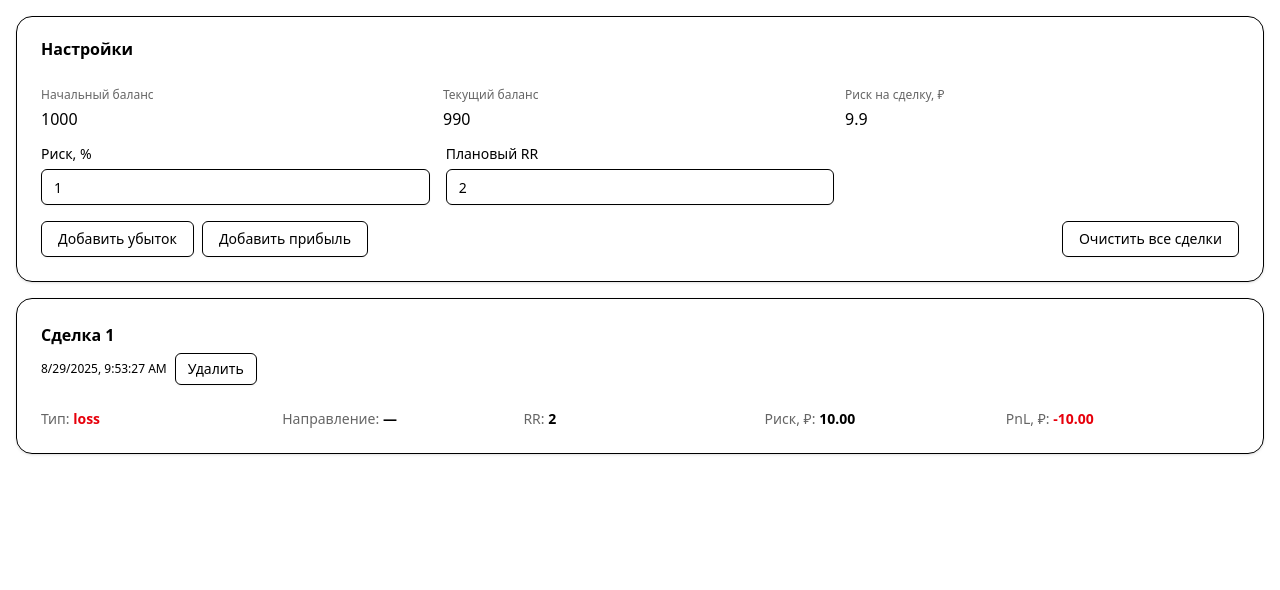
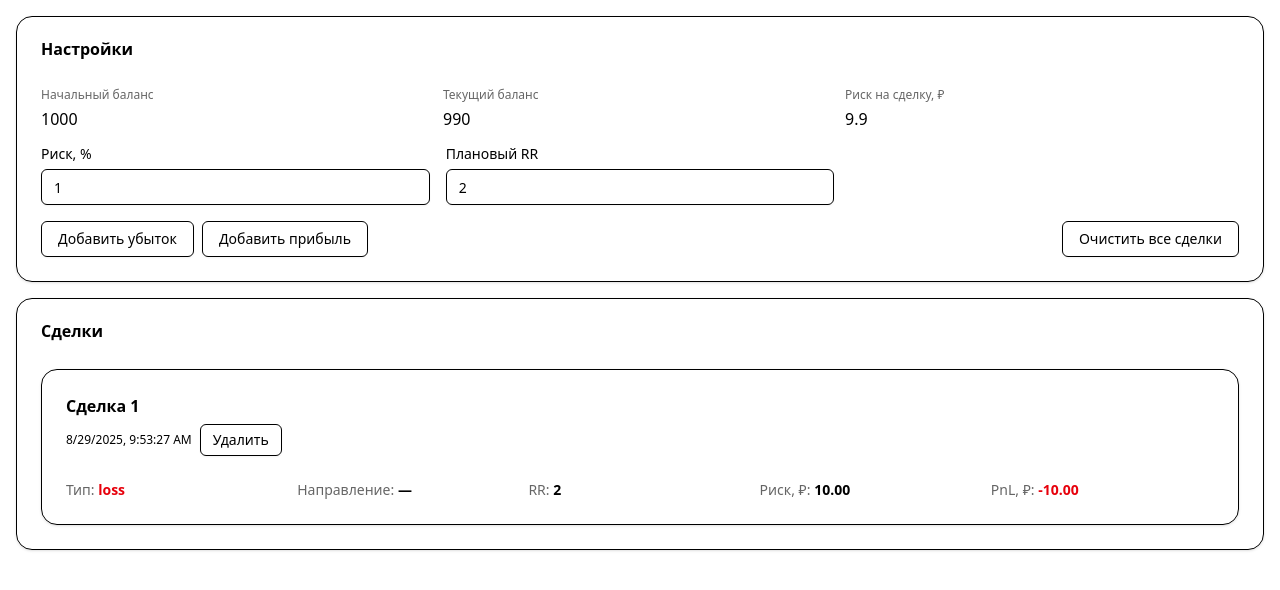
Before and after one commit to Unagimaki/trade-app, a React (Vite) app: page / in a window 1280 px wide. Both pictures are taken after a click on the button "Добавить убыток". Shown: the top 590 px of the page. Built offline with nearby package versions, Linux system fonts and the light colour scheme.

Commit message:
added trade list animations

```diff
--- a/src/widgets/trade-list/ui/TradeList.tsx
+++ b/src/widgets/trade-list/ui/TradeList.tsx
@@ -20,10 +20,26 @@ export default function TradesList() {
   }
 
   return (
-    <div className="space-y-3">
-      {trades.map((t, index) => (
-        <TradeItem key={t.id} trade={t} index={trades.length - index} />
-      ))}
-    </div>
+    <Card className="rounded-2xl">
+      <CardHeader>
+        <CardTitle>Сделки</CardTitle>
+      </CardHeader>
+      <CardContent className="space-y-4">
+        {trades.map((trade, index) => (
+          <div
+            key={trade.id}
+            className={`
+              transition-all duration-300 ease-in-out
+              ${index === 0 ? 'animate-in fade-in slide-in-from-top-4' : ''}
+            `}
+          >
+            <TradeItem
+              trade={trade}
+              index={trades.length - index} // Сохраняем проп index
+            />
+          </div>
+        ))}
+      </CardContent>
+    </Card>
   );
 }
```
